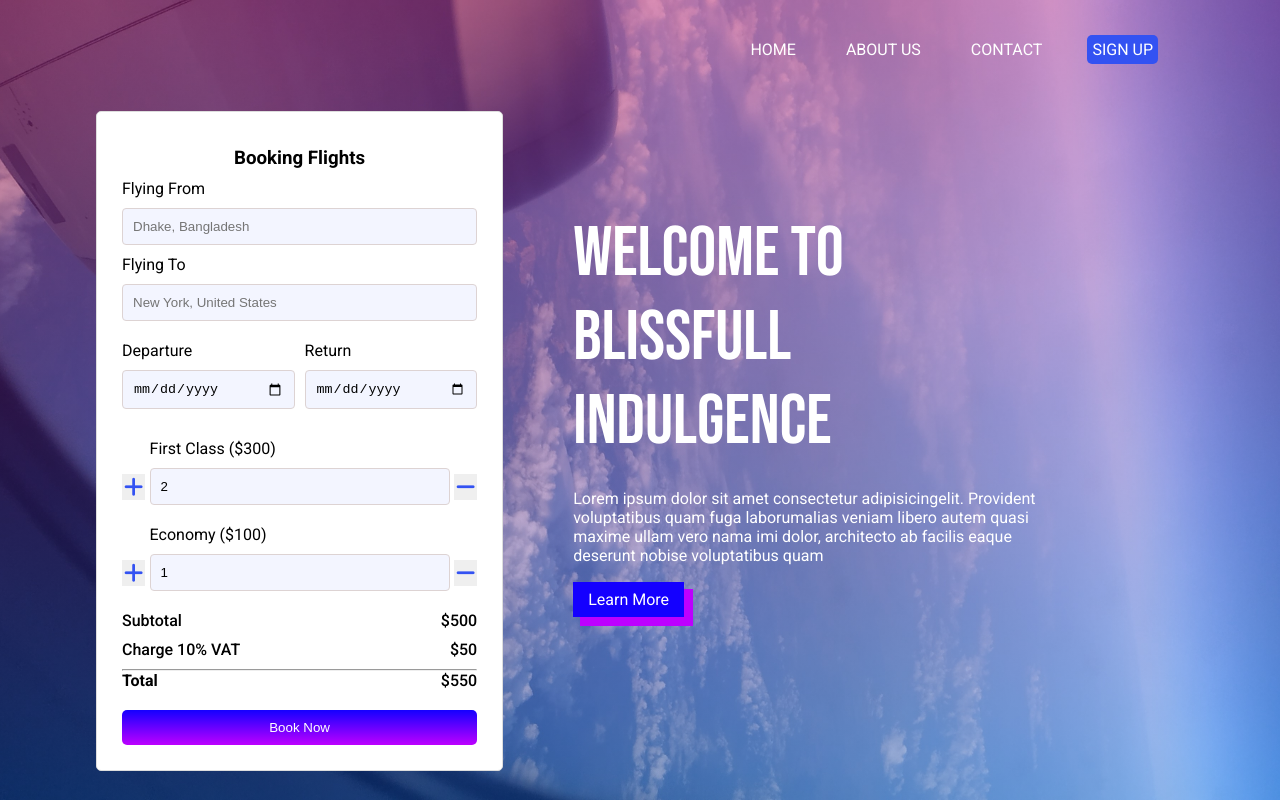
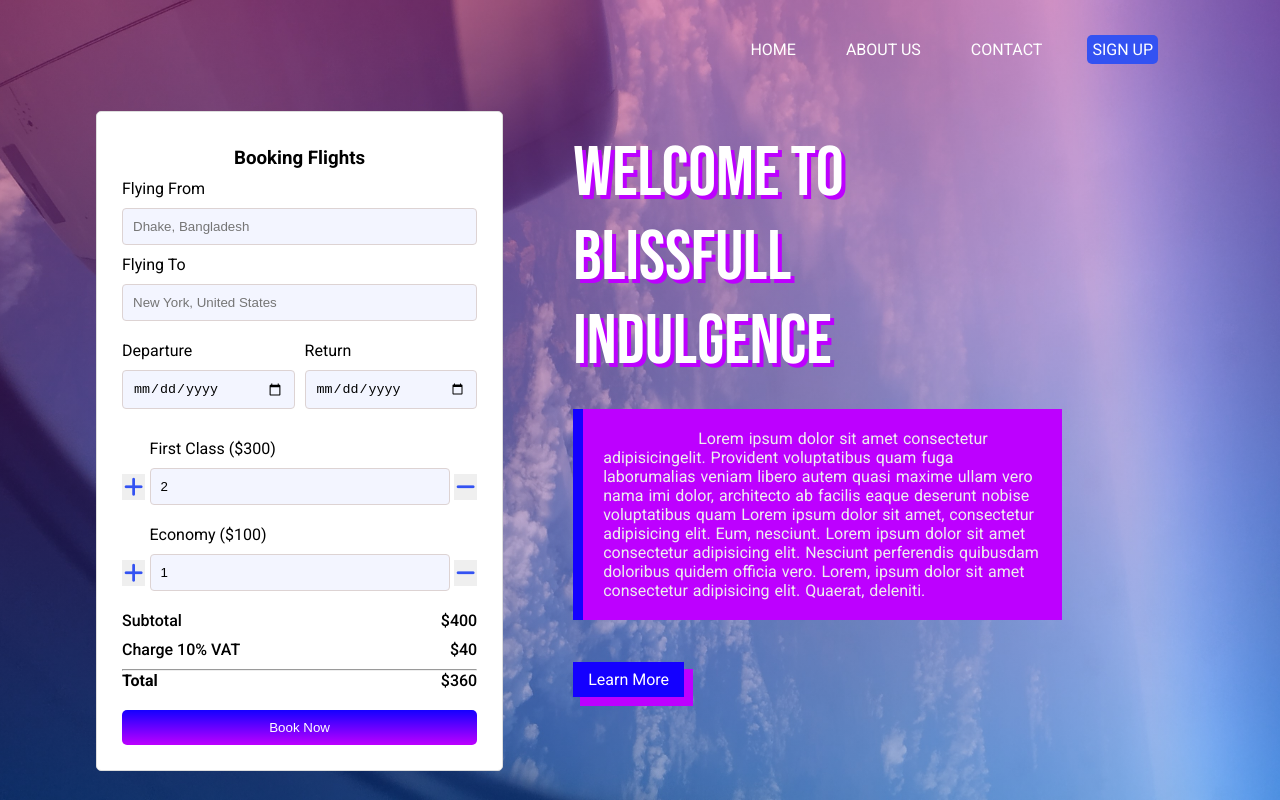
Before and after one commit to iftikharrasha/ninja-fly-air-ticket-purchase, a plain HTML site: page index.html in a window 1280 px wide. Both pictures are taken after a click on the button 133 px from the left and 487 px from the top of the page. Drawn offline with Linux system fonts and the light colour scheme.

Commit message:
functions are optimized - total, tax calculated

```diff
--- a/index.html
+++ b/index.html
@@ -80,7 +80,7 @@
                         <p>Subtotal</p>
                     </div>
                     <div class="right">
-                        <p>$500</p>
+                        <p>$<span id="sub-total">250</span></p>
                     </div>
                 </div>
 
@@ -89,7 +89,7 @@
                         <p>Charge 10% VAT</p>
                     </div>
                     <div class="right">
-                        <p>$50</p>
+                        <p>$<span id="vat-amount">25</span></p>
                     </div>
                 </div>
                 <hr>
@@ -98,7 +98,7 @@
                         <h4>Total</h4>
                     </div>
                     <div class="right">
-                        <p>$550</p>
+                        <p>$<span id="grand-total">275</span></p>
                     </div>
                 </div>
             </div>
@@ -107,7 +107,8 @@
 
         <div class="booking-content">
             <h1>welcome to blissfull<br>indulgence</h1>
-            <p>Lorem ipsum dolor sit amet consectetur adipisicingelit. Provident voluptatibus quam fuga laborumalias veniam libero autem quasi maxime ullam vero nama imi dolor, architecto ab facilis eaque deserunt nobise voluptatibus quam</p>
+            <p>Lorem ipsum dolor sit amet consectetur adipisicingelit. Provident voluptatibus quam fuga laborumalias veniam libero autem quasi maxime ullam vero nama imi dolor, architecto ab facilis eaque deserunt nobise voluptatibus quam Lorem ipsum dolor sit amet, consectetur adipisicing elit. Eum, nesciunt. Lorem ipsum dolor sit amet consectetur adipisicing elit. Nesciunt perferendis quibusdam doloribus quidem officia vero. Lorem, ipsum dolor sit amet consectetur adipisicing elit. Quaerat, deleniti.
+            </p>
             <a href="#" class="learn">Learn More</a>
         </div>
     </main>
@@ -135,7 +136,29 @@
             }
 
             document.getElementById(idName + "-class-price").innerText = classPrice;
+
+            calculateSubTotal();
         }
+
+        function calculateSubTotal(){
+            const classCount = getInputValue("first");
+            const economyCount = getInputValue("economy");
+
+            const subTotal = classCount * 150 + economyCount * 100;
+            document.getElementById("sub-total").innerText = subTotal;
+
+            const vat = Math.round(subTotal * 0.1);
+            document.getElementById("vat-amount").innerText = vat;
+
+            const grandTotal = subTotal - vat;
+            document.getElementById("grand-total").innerText = grandTotal;
+        }
+
+        function getInputValue(ticket){
+         const ticketInput = document.getElementById(ticket + "-class-input");
+         const ticketCount = parseInt(ticketInput.value);
+         return ticketCount;
+      }
     </script>
 </body>
 
--- a/style.css
+++ b/style.css
@@ -128,10 +128,17 @@ a.active {
 	font-family: 'Bebas Neue', cursive;
 	font-weight: 400;
 	margin-bottom: 25px;
+	text-shadow: 4px 4px 0px #bd00ff;
 }
 
 .booking-content p {
-	margin-bottom: 25px;
+	margin-bottom: 50px;
+	background-color: #bd00ff;
+	word-spacing: 1px;
+	padding: 20px;
+	color: #eeeeee;
+	text-indent: 95px;
+	border-left: 10px solid #1400ff;
 }
 
 .btn-style {
```
